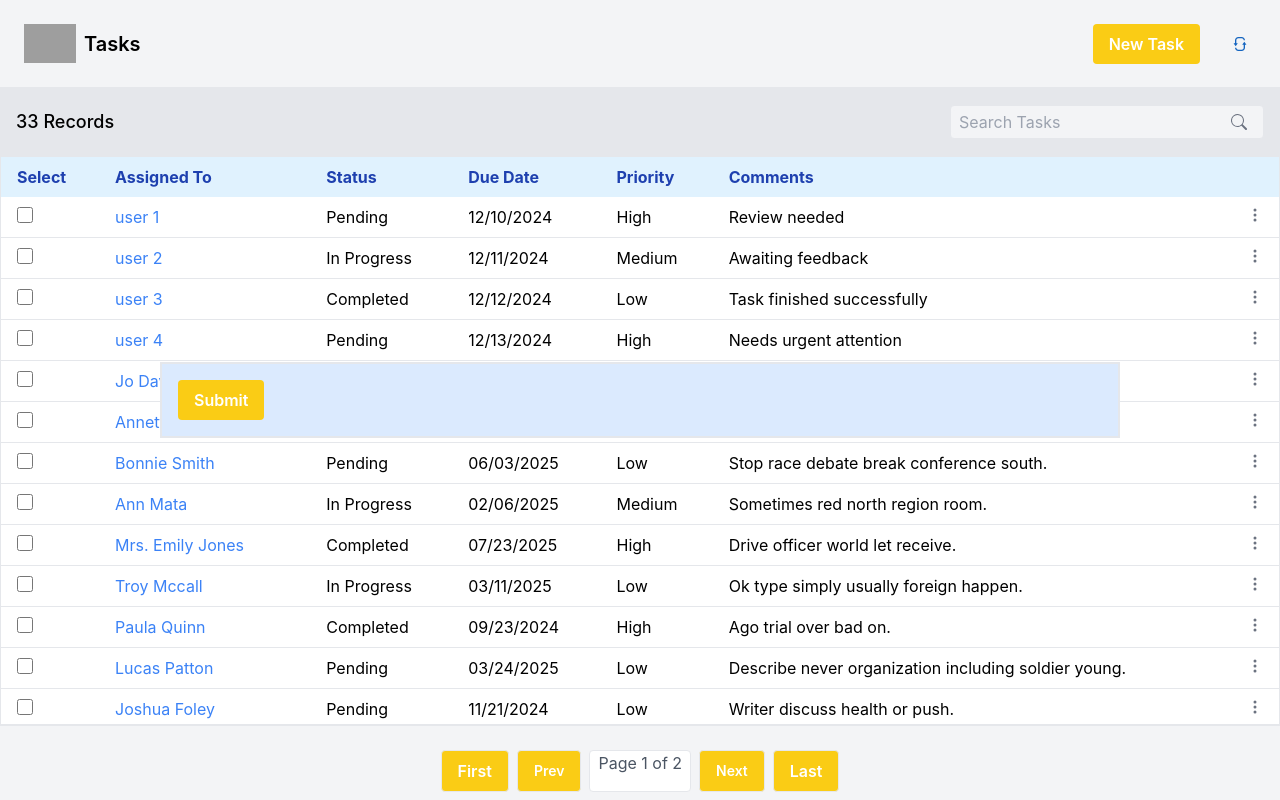
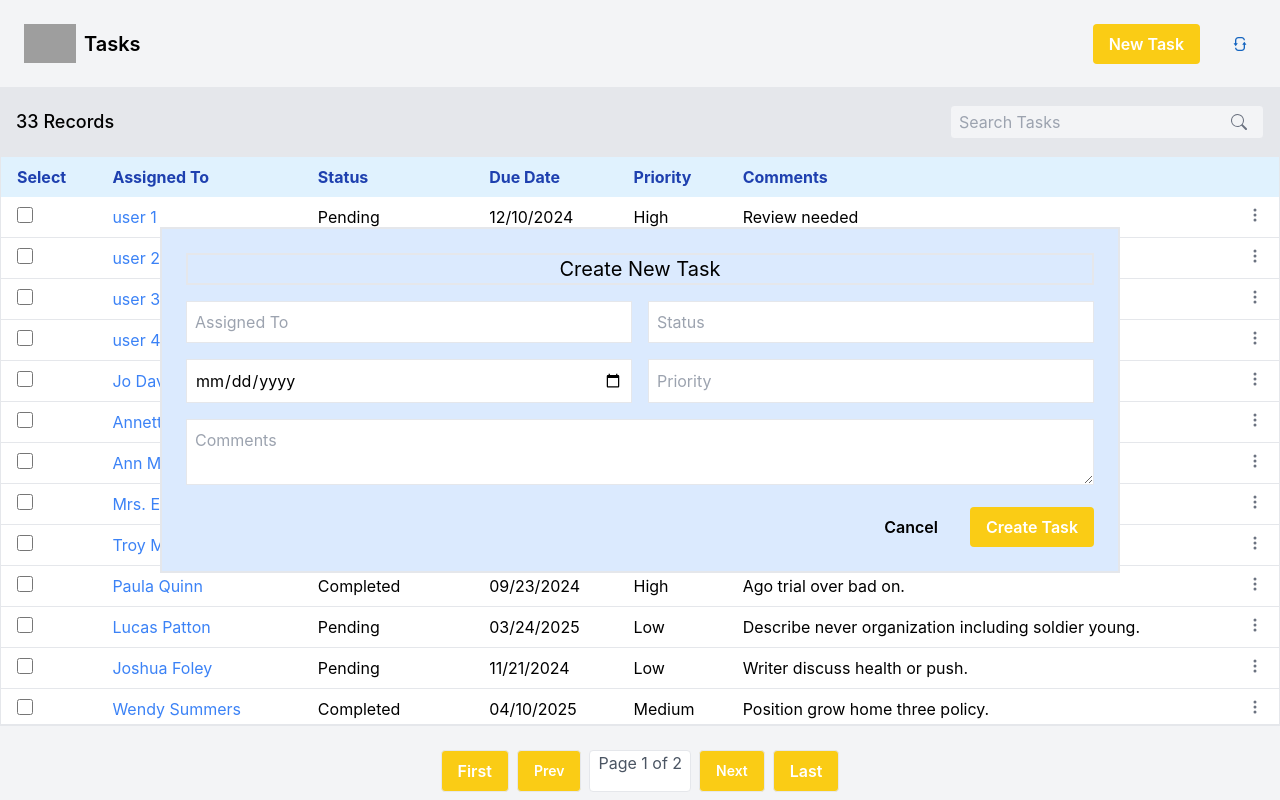
Before and after one commit to aditya28n99/Enzigma-todo-list-app, a React (Create React App) app: page / in a window 1280 px wide. Both pictures are taken after a click on the button "New Task". Built offline with nearby package versions, Linux system fonts and the light colour scheme; data requests are answered from the project's data file; grey boxes are pictures that could not be loaded.

Commit message:
Task can be editade or deleted now

```diff
--- a/src/App.js
+++ b/src/App.js
@@ -44,7 +44,7 @@ const StripHeader = ({ taskCount, searchValue, setSearchValue, onSearch }) => (
   </div>
 );
 
-const TaskList = ({ taskToDisplay }) => {
+const TaskList = ({ taskToDisplay, onEdit, onDelete }) => {
   const [openDropdown, setOpenDropdown] = useState(null);
 
   const toggleDropdown = (taskId) => {
@@ -93,10 +93,12 @@ const TaskList = ({ taskToDisplay }) => {
                     <Button
                       className="block w-full px-4 py-2 text-sm text-gray-700 hover:bg-gray-100 m-2"
                       children={'edit'}
+                      onClick={() => onEdit(task)}
                       />
                     <Button
                       className="block w-full px-4 py-2 text-sm text-gray-700 hover:bg-gray-100 m-2"
                       children={'Delet'}
+                      onClick={() => onDelete(task)}
                       />
                   </div>
                 )}
@@ -169,10 +171,12 @@ function App() {
   const [searchValue, setSearchValue] = useState('');
   const [filteredTasks, setFilteredTasks] = useState([]);
   const [fetchedTasks, setFetchedTasks] = useState([]);
-  const [toggleTaskForm, setToggleTaskForm] = useState(false);
+  const [isTaskFormOpen, setIsTaskFormOpen] = useState(false);
+  const [formType, setFormType] = useState('Create');
+  const [selectedTask, setSelectedTask] = useState(null);
 
   const tasksPerPage = 20;
-const totalPages = Math.ceil(filteredTasks.length / tasksPerPage);
+  const totalPages = Math.ceil(filteredTasks.length / tasksPerPage);
 
   useEffect(() => {
     const getTasks = async () => {
@@ -210,14 +214,16 @@ const totalPages = Math.ceil(filteredTasks.length / tasksPerPage);
     setCurrentPage(1);
   };
 
-  const toggleForm = () => {
-    setToggleTaskForm(!toggleTaskForm);
+  const toggleForm = (type = 'Create', task = null) => {
+    setFormType(type);
+    setSelectedTask(task);
+    setIsTaskFormOpen(!isTaskFormOpen);
   };
 
   return (
     <div className='box-border h-screen flex flex-col'>
       <div className='sticky top-0 z-10'>
-        <Header toggleForm={toggleForm} />
+        <Header toggleForm={() => toggleForm('Create')} />
       </div>
       <div className="flex-grow overflow-y-auto">
         <StripHeader taskCount={filteredTasks.length}
@@ -226,16 +232,25 @@ const totalPages = Math.ceil(filteredTasks.length / tasksPerPage);
           onSearch={handleSearch}
         />
       <div className="relative">
-        <TaskList taskToDisplay={taskToDisplay} />
+        <TaskList
+          taskToDisplay={taskToDisplay}
+          onEdit={(task) => toggleForm('Edit', task)}
+          onDelete={(task) => toggleForm('Delete', task)}
+        />
       </div>
       </div>
       <div className='bottom-0 left-0 right-0 p-2 border-t-2 w-full bg-gray-100'>
         <Pagination currentPage={currentPage} totalPages={totalPages} changePage={handleChangePage} />
       </div>
-      {toggleTaskForm && (
-      <div className='flex items-center justify-center absolute inset-0 m-auto'>
-      <TaskForm toggleForm={toggleForm}/>
-      </div>
+
+      {isTaskFormOpen && (
+        <div className='flex items-center justify-center absolute inset-0 m-auto'>
+          <TaskForm
+            formType={formType}
+            toggleForm={() => setIsTaskFormOpen(false)}
+            initialTaskData={selectedTask}
+          />
+        </div>
       )}
     </div>
   );
--- a/src/components/taskForm.jsx
+++ b/src/components/taskForm.jsx
@@ -1,14 +1,131 @@
-import React from 'react'
+import React, { useState, useEffect } from 'react';
 import Button from './button'
+import { createTask, updateTask, deleteTask } from '../Services/taskServices'
 
-export default function TaskForm({toggleForm}) {
+export default function TaskForm({ formType, toggleForm, initialTaskData, selectedTask }) {
 
-  const handleSubmit = () => {
+    const [taskData, setTaskData] = useState({
+        assignedTo: initialTaskData?.assignedTo || '',
+        status: initialTaskData?.status || '',
+        dueDate: initialTaskData?.dueDate || '',
+        priority: initialTaskData?.priority || '',
+        comments: initialTaskData?.comments || '',
+      });
+
+  const [tasks, setTasks] = useState([]);
+
+  useEffect(() => {
+    if (formType === 'Edit' && selectedTask) {
+      setTaskData(selectedTask);
+    }
+  }, [formType, selectedTask]);
+
+  const handleSubmit = async (e) => {
+     e.preventDefault();
+    if (formType === 'Create') {
+        try {
+            const newTask = await createTask(taskData);
+            setTasks([...tasks, newTask]);
+            toggleForm();
+          } catch (error) {
+            console.error('Error creating task:', error);
+          }
+    }  else if (formType === 'Edit' && initialTaskData) {
+      try {
+        const updatedTask = await updateTask(initialTaskData.id, {
+          assignedTo: taskData.assignedTo,
+          status: taskData.status,
+          dueDate: taskData.dueDate,
+          priority: taskData.priority,
+          comments: taskData.comments,
+        });
+        console.log('Task updated successfully:', updatedTask);
+
+        toggleForm();
+      } catch (err) {
+        console.error('Error during task update:', err);
+      }
+    }else if (formType === 'Delete' && initialTaskData) {
+      try {
+        await deleteTask(initialTaskData.id);
+        setTasks((prevTasks) => prevTasks.filter((task) => task.id !== initialTaskData.id)); // Remove the task from the state
+        console.log('Task deleted successfully:', initialTaskData.id);
+        toggleForm();
+      } catch (error) {
+        console.error('Error deleting task:', error);
+      }
+    }
     toggleForm();
-  }
+  };
+
+  const handleChange = (e) => {
+    setTaskData({
+      ...taskData,
+      [e.target.name]: e.target.value,
+    });
+  };
+
   return (
-    <div className='bg-blue-100 w-3/4  border-2 z-50 p-4'>
-        <Button children={'Submit'} onClick={handleSubmit} />
+    <div className="bg-blue-100 w-3/4 border-2 z-50 p-6">
+      <h2 className="text-xl mb-4 text-center border-2">
+        {formType === 'Create' ? 'Create New Task' : formType === 'Edit' ? 'Edit Task' : 'Delete Task'}
+      </h2>
+
+      {formType !== 'Delete' && (
+        <>
+          <div className="grid grid-cols-2 gap-4 mb-4">
+            <input
+              type="text"
+              name="assignedTo"
+              placeholder="Assigned To"
+              value={taskData.assignedTo || ''}
+              onChange={handleChange}
+              className="p-2 border"
+            />
+            <input
+              type="text"
+              name="status"
+              placeholder="Status"
+              value={taskData.status || ''}
+              onChange={handleChange}
+              className="p-2 border"
+            />
+            <input
+              type="date"
+              name="dueDate"
+              placeholder="Due Date"
+              value={taskData.dueDate || ''}
+              onChange={handleChange}
+              className="p-2 border"
+            />
+            <input
+              type="text"
+              name="priority"
+              placeholder="Priority"
+              value={taskData.priority || ''}
+              onChange={handleChange}
+              className="p-2 border"
+            />
+          </div>
+
+          <textarea
+            name="comments"
+            placeholder="Comments"
+            value={taskData.comments || ''}
+            onChange={handleChange}
+            className="w-full p-2 mb-4 border"
+          />
+        </>
+      )}
+
+      <div className="flex justify-end gap-4">
+        <Button variant="ghost" onClick={toggleForm}>
+          Cancel
+        </Button>
+        <Button variant="primary" onClick={handleSubmit}>
+          {formType === 'Create' ? 'Create Task' : formType === 'Edit' ? 'Save Changes' : 'Confirm Delete'}
+        </Button>
+      </div>
     </div>
-  )
+  );
 }
--- a/src/db.json
+++ b/src/db.json
@@ -1,7 +1,7 @@
 {
   "sampleTasks": [
     {
-      "id": 1,
+      "id": "1",
       "assignedTo": "user 1",
       "status": "Pending",
       "dueDate": "12/10/2024",
@@ -9,7 +9,7 @@
       "comments": "Review needed"
     },
     {
-      "id": 2,
+      "id": "2",
       "assignedTo": "user 2",
       "status": "In Progress",
       "dueDate": "12/11/2024",
@@ -17,7 +17,7 @@
       "comments": "Awaiting feedback"
     },
     {
-      "id": 3,
+      "id": "3",
       "assignedTo": "user 3",
       "status": "Completed",
       "dueDate": "12/12/2024",
@@ -25,7 +25,7 @@
       "comments": "Task finished successfully"
     },
     {
-      "id": 4,
+      "id": "4",
       "assignedTo": "user 4",
       "status": "Pending",
       "dueDate": "12/13/2024",
@@ -33,7 +33,7 @@
       "comments": "Needs urgent attention"
     },
     {
-      "id": 5,
+      "id": "5",
       "assignedTo": "Jo Davis",
       "status": "Completed",
       "dueDate": "09/12/2025",
@@ -41,23 +41,15 @@
       "comments": "Eat section whole home."
     },
     {
-      "id": 6,
       "assignedTo": "Annette Reed DVM",
-      "status": "Completed",
+      "status": "Not Completed",
       "dueDate": "03/14/2025",
       "priority": "Medium",
-      "comments": "Foreign truth return dream southern third."
+      "comments": "Foreign truth return dream southern third.",
+      "id": "6"
     },
     {
-      "id": 7,
-      "assignedTo": "Bonnie Smith",
-      "status": "Pending",
-      "dueDate": "06/03/2025",
-      "priority": "Low",
-      "comments": "Stop race debate break conference south."
-    },
-    {
-      "id": 8,
+      "id": "8",
       "assignedTo": "Ann Mata",
       "status": "In Progress",
       "dueDate": "02/06/2025",
@@ -65,7 +57,7 @@
       "comments": "Sometimes red north region room."
     },
     {
-      "id": 9,
+      "id": "9",
       "assignedTo": "Mrs. Emily Jones",
       "status": "Completed",
       "dueDate": "07/23/2025",
@@ -73,7 +65,7 @@
       "comments": "Drive officer world let receive."
     },
     {
-      "id": 10,
+      "id": "10",
       "assignedTo": "Troy Mccall",
       "status": "In Progress",
       "dueDate": "03/11/2025",
@@ -81,7 +73,7 @@
       "comments": "Ok type simply usually foreign happen."
     },
     {
-      "id": 11,
+      "id": "11",
       "assignedTo": "Paula Quinn",
       "status": "Completed",
       "dueDate": "09/23/2024",
@@ -89,7 +81,7 @@
       "comments": "Ago trial over bad on."
     },
     {
-      "id": 12,
+      "id": "12",
       "assignedTo": "Lucas Patton",
       "status": "Pending",
       "dueDate": "03/24/2025",
@@ -97,7 +89,7 @@
       "comments": "Describe never organization including soldier young."
     },
     {
-      "id": 13,
+      "id": "13",
       "assignedTo": "Joshua Foley",
       "status": "Pending",
       "dueDate": "11/21/2024",
@@ -105,7 +97,7 @@
       "comments": "Writer discuss health or push."
     },
     {
-      "id": 14,
+      "id": "14",
       "assignedTo": "Wendy Summers",
       "status": "Completed",
       "dueDate": "04/10/2025",
@@ -113,7 +105,7 @@
       "comments": "Position grow home three policy."
     },
     {
-      "id": 15,
+      "id": "15",
       "assignedTo": "Bobby Coleman",
       "status": "Completed",
       "dueDate": "05/30/2025",
@@ -121,7 +113,7 @@
       "comments": "Assume similar loss maybe explain."
     },
     {
-      "id": 16,
+      "id": "16",
       "assignedTo": "Allison Burgess",
       "status": "Pending",
       "dueDate": "11/06/2024",
@@ -129,7 +121,7 @@
       "comments": "Movie experience provide film spend even."
     },
     {
-      "id": 17,
+      "id": "17",
       "assignedTo": "Carrie Jefferson",
       "status": "In Progress",
       "dueDate": "12/11/2024",
@@ -137,7 +129,7 @@
       "comments": "Second strong common beyond true."
     },
     {
-      "id": 18,
+      "id": "18",
       "assignedTo": "John Marsh",
       "status": "In Progress",
       "dueDate": "10/02/2025",
@@ -145,7 +137,7 @@
       "comments": "Specific him program without save law."
     },
     {
-      "id": 19,
+      "id": "19",
       "assignedTo": "Brian Gill",
       "status": "Completed",
       "dueDate": "09/30/2025",
@@ -153,7 +145,7 @@
       "comments": "Approach benefit herself price country day."
     },
     {
-      "id": 20,
+      "id": "20",
       "assignedTo": "Gina Thomas",
       "status": "In Progress",
       "dueDate": "02/16/2025",
@@ -161,7 +153,7 @@
       "comments": "Drive exactly debate various."
     },
     {
-      "id": 21,
+      "id": "21",
       "assignedTo": "Kristen Peters",
       "status": "Pending",
       "dueDate": "08/25/2025",
@@ -169,7 +161,7 @@
       "comments": "Husband approach go idea together person."
     },
     {
-      "id": 22,
+      "id": "22",
       "assignedTo": "Rachel Daniels",
       "status": "In Progress",
       "dueDate": "06/04/2025",
@@ -177,7 +169,7 @@
       "comments": "Hand affect deal agree draw idea."
     },
     {
-      "id": 23,
+      "id": "23",
       "assignedTo": "Andrea Brown",
       "status": "Completed",
       "dueDate": "05/29/2025",
@@ -185,7 +177,7 @@
       "comments": "Dog itself early order space fast."
     },
     {
-      "id": 24,
+      "id": "24",
       "assignedTo": "William Johnson",
       "status": "Pending",
       "dueDate": "06/10/2025",
@@ -193,7 +185,7 @@
       "comments": "Room feeling on look role."
     },
     {
-      "id": 25,
+      "id": "25",
       "assignedTo": "Dustin Smith",
       "status": "Completed",
       "dueDate": "09/21/2024",
@@ -201,7 +193,7 @@
       "comments": "Central less offer see across."
     },
     {
-      "id": 26,
+      "id": "26",
       "assignedTo": "Charles Smith",
       "status": "In Progress",
       "dueDate": "02/04/2025",
@@ -209,7 +201,7 @@
       "comments": "High during management painting."
     },
     {
-      "id": 27,
+      "id": "27",
       "assignedTo": "Peter Smith",
       "status": "In Progress",
       "dueDate": "07/19/2025",
@@ -217,7 +209,7 @@
       "comments": "Itself job maintain institution tonight image."
     },
     {
-      "id": 28,
+      "id": "28",
       "assignedTo": "Cory Wallace",
       "status": "In Progress",
       "dueDate": "10/11/2024",
@@ -225,7 +217,7 @@
       "comments": "As hotel rise lose develop student."
     },
     {
-      "id": 29,
+      "id": "29",
       "assignedTo": "Raymond Burke",
       "status": "In Progress",
       "dueDate": "12/08/2024",
@@ -233,7 +225,7 @@
       "comments": "Because ball easy high prove mind."
     },
     {
-      "id": 30,
+      "id": "30",
       "assignedTo": "Heather Patterson",
       "status": "Completed",
       "dueDate": "09/05/2025",
@@ -241,7 +233,7 @@
       "comments": "Mission would industry subject lawyer baby."
     },
     {
-      "id": 31,
+      "id": "31",
       "assignedTo": "Edward Morgan",
       "status": "In Progress",
       "dueDate": "05/22/2025",
@@ -249,7 +241,7 @@
       "comments": "Pick somebody event."
     },
     {
-      "id": 32,
+      "id": "32",
       "assignedTo": "Jamie Thomas",
       "status": "In Progress",
       "dueDate": "11/29/2024",
@@ -257,12 +249,20 @@
       "comments": "Water develop idea beautiful writer country."
     },
     {
-      "id": 33,
+      "id": "33",
       "assignedTo": "David Edwards",
       "status": "In Progress",
       "dueDate": "11/08/2024",
       "priority": "Low",
       "comments": "Art art marriage another."
+    },
+    {
+      "id": "34",
+      "assignedTo": "Aditya w",
+      "status": "Completed",
+      "dueDate": "04/10/2025",
+      "priority": "Medium",
+      "comments": "Position grow home three policy."
     }
   ]
 }
```
Also changed, not shown: 1 other file (tests, documents, lock files or other folders).
